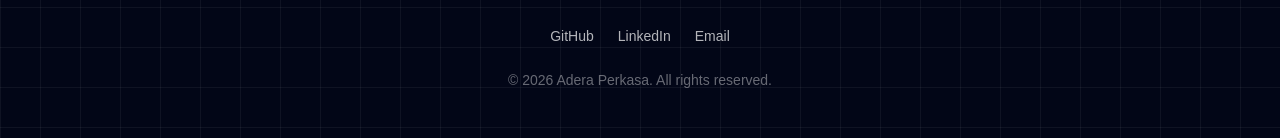
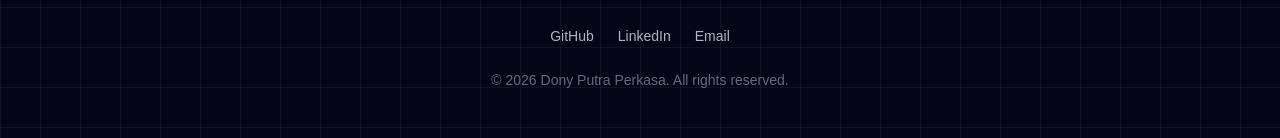
Before and after one commit to donyputraperkasa/portofolio-ku, a Next.js app: page / in a window 1280 px wide. Shown: the part 6673-6811 px from the top of the page. Built offline with nearby package versions, Linux system fonts and the light colour scheme.

Commit message:
adjust footer

```diff
--- a/components/Footer.tsx
+++ b/components/Footer.tsx
@@ -37,7 +37,7 @@ export default function Footer() {
             </div>
 
             <p className="text-white/40 text-sm">
-            © {new Date().getFullYear()} Adera Perkasa. All rights reserved.
+            © {new Date().getFullYear()} Dony Putra Perkasa. All rights reserved.
             </p>
 
         </div>
```
